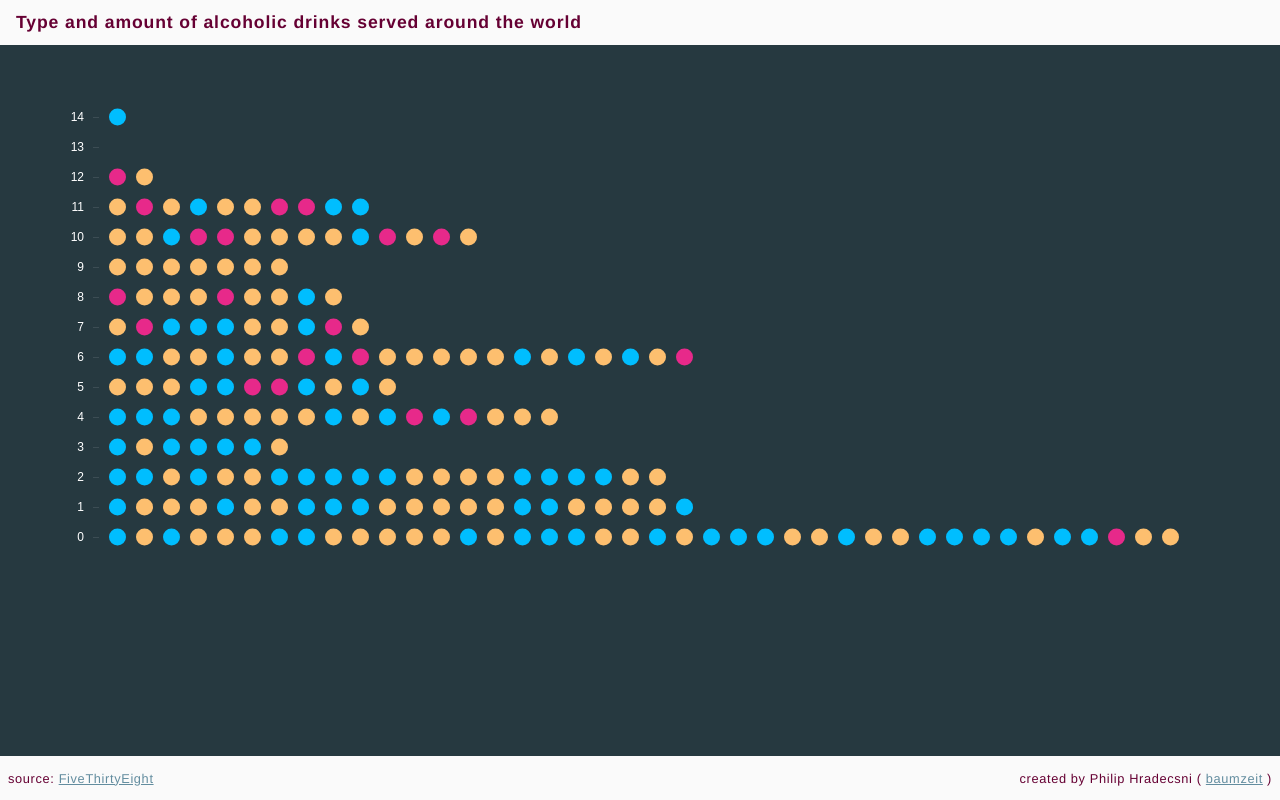
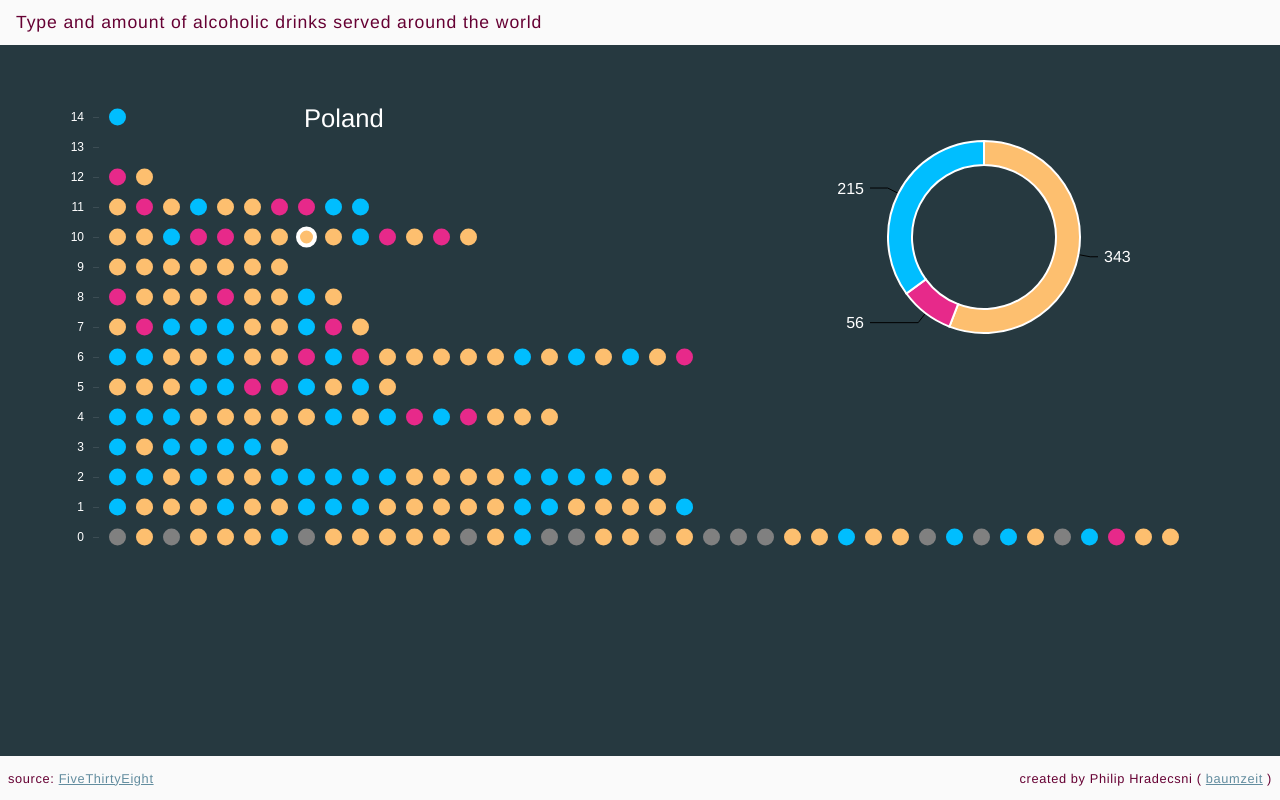
Before and after one commit to baumzeit/dataviz-global-drinks, a plain HTML site: page index.html in a window 1280 px wide. Drawn offline with Linux system fonts and the light colour scheme.

Commit message:
change heading font weight

```diff
--- a/d3script.js
+++ b/d3script.js
@@ -18,10 +18,10 @@ window.onload = function() {
 
 		const dataDrinks = ['beer_servings', 'wine_servings', 'spirit_servings']
 
-		const margin = { top: 20, right: 0, bottom: 20, left: 40 };
+		const margin = { top: 20, right: 0, bottom: 20, left: 40 }
 
-		const height = 500 - margin.top - margin.bottom;
-		const width = 1120 - margin.left - margin.right;
+		const height = 500 - margin.top - margin.bottom
+		const width = 1120 - margin.left - margin.right
 
 		const minMeanMax = data => key => {
 			if (typeof data[0][key] === 'number') {
@@ -45,11 +45,12 @@ window.onload = function() {
 			.append('g')
 				.attr('transform', `translate(${margin.left}, ${margin.top})`)
 
-		//tooltip
-		const tooltip = d3.select("body")
-		  .append("div")
-		    .attr("class", "tooltip")
-		    .style("opacity", 0);
+		// country heading
+		const countryTitle = svg
+			.append('text')
+			.attr('class', 'country-title')
+			.attr('x', 200)
+			.attr('y', 30)
 
 		const yScale = d3.scaleLinear()
 			.domain(d3.extent(data, d => d.total_litres_of_pure_alcohol))
@@ -58,20 +59,35 @@ window.onload = function() {
 		const fillDrinkScale = d3.scaleOrdinal()
 			.domain(dataDrinks)
 			.range(['#FDBF6F', '#E7298A', '#00BEFF'])
+			.unknown(['gray'])
 
 	// pie setup
+		const pieRadius = 120
+
 		const pieChart = d3.pie()
 			.value(d => d.number)
 			.sort(null)
 
-		const newArc = d3.arc()
-			.innerRadius(60)
-			.outerRadius(100)
+		const arc = d3.arc()
+			.innerRadius(0.6 * pieRadius)
+			.outerRadius(0.8 * pieRadius)
+
+		const outerArc = d3.arc()
+			.innerRadius(0.9 * pieRadius)
+			.outerRadius(0.9 * pieRadius)
 
 		const pieG = svg
 				.append('g')
 				.attr('class', 'pie-g')
-				.attr('transform', `translate(${width - 300}, 140)`)
+				.attr('transform', `translate(${width - 200}, 140)`)
+
+	// other g's
+		pieG.append('g')
+			.attr('class', 'labels')
+		pieG.append('g')
+			.attr('class', 'lines')
+		pieG.append('g')
+			.attr('class', 'slices')
 
 	// histogram setup
 		const numBins = 14
@@ -84,7 +100,7 @@ window.onload = function() {
 		const histoData = histoChart(data)
 
 
-	// calculate radius
+	// calculate radius for dots
 		const calcMaxR = (histoData) => {
 			const maxBin = d3.max(histoData, bin => bin.length)
 			const numBins = histoData.length
@@ -108,12 +124,20 @@ window.onload = function() {
 				.attr('transform', d => `translate(0, ${yScale(d.x0)})`)
 
 	// enhance bin content data and draw dots from it
+
+		const getTopDrink = (entry) => {
+			if (dataDrinks.map(drink => entry[drink]).some(val => val > 0)) {
+				return dataDrinks.reduce((a, b) => entry[a] > entry[b] ? a : b)
+			}
+			return 'none'
+		}
+
 		stackG
 			.selectAll('g.country-g')
 			.data(d => d.map((entry, i) => {
 				return {
 					xPos: i,
-					topDrink: dataDrinks.reduce((a, b) => entry[a] > entry[b] ? a : b),
+					topDrink: getTopDrink(entry),
 					radius: maxR,
 					...entry
 				}
@@ -123,7 +147,7 @@ window.onload = function() {
 				.attr('class', 'country-g')
 				.style('opacity', 0)
 				.transition('dotAppear')
-				.delay((d, i) => 20 * i)
+				.delay((d, i) => 10 * i)
 				.style('opacity', 1)
 				.each(drawDots)
 
@@ -150,39 +174,51 @@ window.onload = function() {
 						.ease(d3.easeBackOut.overshoot(15))
 						.style('stroke', 'white')
 						.style('stroke-width', '4')
+					countryTitle
+						.text(d.country)
+
 					updatePie(d)
 				})
-				// .on('mouseleave', d => {
-				// 	d3.select(this)
-				// 		.transition()
-				// 		.duration(50)
-				// 		.style('stroke-width', 'none')
-				// 		.style('stroke-width', '0')
-				// })
 		}
 
 		function updatePie(d) {
-			const newPieData = pieChart(dataDrinks.map(drink => {
+			const drinkData = dataDrinks.map(drink => {
 				return {
 					name: drink,
 					number: d[drink]
 				}
-			}))
+			})
 
-			const path = pieG
+			// add 'no drinks' string to be shown as label if all categories have a value of 0
+			if (!drinkData.some(drink => drink.number > 0)) {
+				drinkData.forEach(entry => {
+					entry.number = 'no drinks'
+				})
+			}
+
+			const newPieData = pieChart(drinkData)
+
+			const path = pieG.select('.slices')
 				.selectAll('path')
 				.data(newPieData, d => d.data.name)
 
 			path
 				.transition('tween')
-				.delay(160)
-				.duration(700)
-				.attrTween('d', arcTween)
+				.duration(600)
+				.attrTween('d', function(d) {
+					this._current = this._current || d
+			        const interpolate = d3.interpolate(this._current, d)
+			        this._current = interpolate(0)
+			        return (t) => arc(interpolate(t))
+		    	})
 
 			path
 				.enter()
 				.append('path')
-					.attr('d', newArc)
+					.attr('d', function(d) {
+						this._current = d
+						return arc(d)
+					})
 					.style('stroke', 'white')
 					.style('stroke-width', '2')
 					.style('fill', (d,i) => fillDrinkScale(d.data.name))
@@ -190,17 +226,98 @@ window.onload = function() {
 					.transition('pieAppear')
 					.duration(400)
 					.style('opacity', 1)
-					.each(function(d) { this._current = d })
 
 			path
-				.exit().remove()
+				.exit()
+				.remove()
 
-			function arcTween(a) {
-		        const interpolate = d3.interpolate(this._current, a);
-		        this._current = interpolate(1);
-		        return (t) => newArc(interpolate(t));
-		    }
+
+			// draw labels for pie
+
+			const labels = {
+				beer_servings: 'beer',
+				wine_servings: 'wine',
+				spirit_servings: 'spirit',
+				none: 'no drinks'
+			}
+
+			const text = svg
+			.select('.labels').selectAll('text')
+			.data(newPieData, d => d.data.name)
+
+			text.enter()
+				.append('text')
+				.attr('dy', '.35em')
+				.merge(text)
+				.text(d => d.data.number)
+				.style('opacity', 0)
+				.transition().delay(140).duration(600)
+				.attrTween('transform', function(d) {
+					this._current = this._current || d
+					const interpolate = d3.interpolate(this._current, d)
+					this._current = interpolate(0)
+					return (t) => {
+						const d2 = interpolate(t)
+						const pos = outerArc.centroid(d2)
+						pos[0] = pieRadius * (midAngle(d2) < Math.PI ? 1 : -1)
+						return 'translate('+ pos +')'
+					}
+				})
+				.styleTween('text-anchor', function(d) {
+					this._current = this._current || d
+					const interpolate = d3.interpolate(this._current, d)
+					this._current = interpolate(0)
+					return (t) => {
+						const d2 = interpolate(t)
+						return midAngle(d2) < Math.PI ? 'start' : 'end'
+					}
+				})
+				.transition().duration(130).style('opacity', 1)
+
+			function midAngle(d) {
+				return d.startAngle + (d.endAngle - d.startAngle)/2
+			}
+
+			text
+				.exit()
+				.remove()
+
+
+			// lines connecting text to pie slice
+
+			const polyline = pieG.select('.lines')
+				.selectAll('polyline')
+				.data(newPieData, d => d.data.name)
+
+			polyline.enter()
+				.append('polyline')
+				.style('fill', 'none')
+				.style('stroke', 'black')
+				.merge(polyline)
+				.style('opacity', 0)
+				.transition().delay(140).duration(600)
+				.attrTween('points', function(d) {
+					this._current = this._current || d
+					const interpolate = d3.interpolate(this._current, d)
+					this._current = interpolate(0)
+					return (t) => {
+						const d2 = interpolate(t)
+						const pos = outerArc.centroid(d2)
+						pos[0] = pieRadius * 0.95 * (midAngle(d2) < Math.PI ? 1 : -1)
+						return [arc.centroid(d2), outerArc.centroid(d2), pos]
+					}
+				})
+				.transition()
+				.duration(130)
+				.style('opacity', 1)
+
+			polyline
+				.exit()
+				.remove()
 		}
+
+
+		// draw axis
 
 		const yAxis = d3.axisLeft()
 			.scale(yScale)
@@ -212,5 +329,12 @@ window.onload = function() {
 				.attr('id', 'yAxisG')
 				.attr('transform', `translate( -5, 0)`)
 				.call(yAxis)
+
+		// show random initial data point
+		debugger
+		const countries = document.getElementsByClassName('country-circle');
+        const randomCountry = countries[Math.floor(Math.random() * countries.length)];
+        const mouseenterEvent = new Event('mouseenter');
+        randomCountry.dispatchEvent(mouseenterEvent);
 	}
 }
--- a/styles.css
+++ b/styles.css
@@ -22,11 +22,21 @@ a {
 .header h1 {
   color: #603;
   font-size: 1.1rem;
+  font-weight: lighter;
   letter-spacing: 0.05em;
 }
 
 #dataviz {
   margin: 2rem 4rem 1rem 4rem;
+}
+
+.pie-g .labels {
+  fill: white;
+}
+
+.country-title {
+  font-size: 1.6rem;
+  fill: white;
 }
 
 svg {
```
